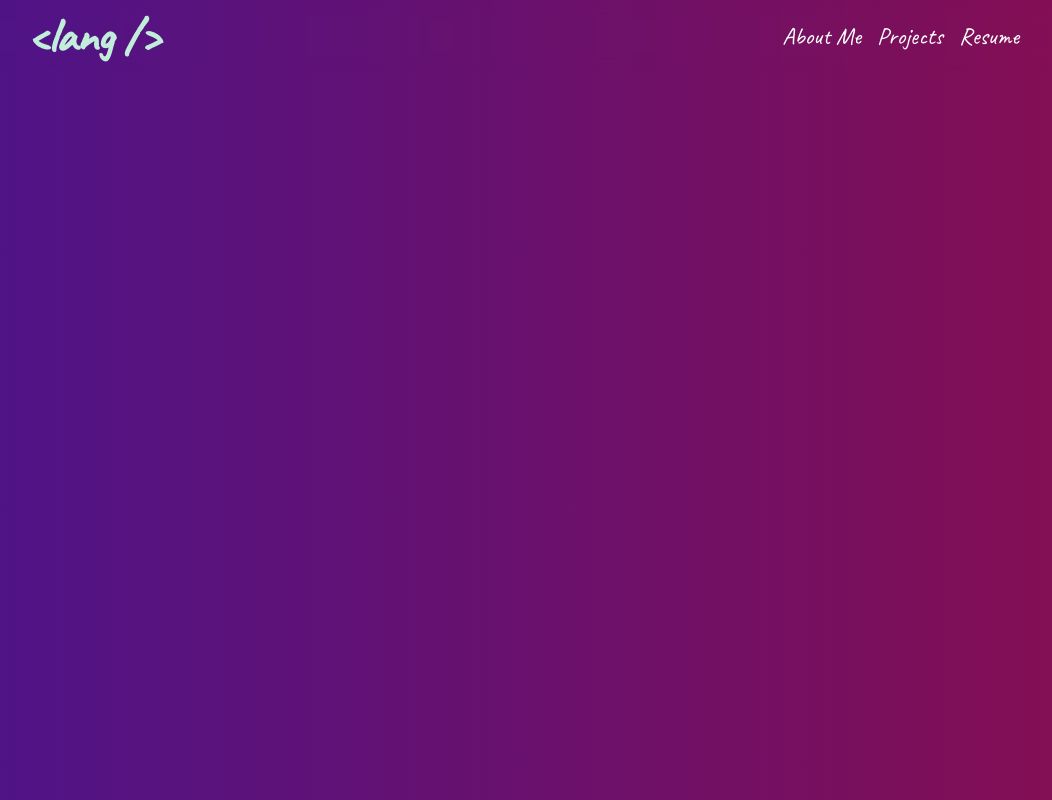
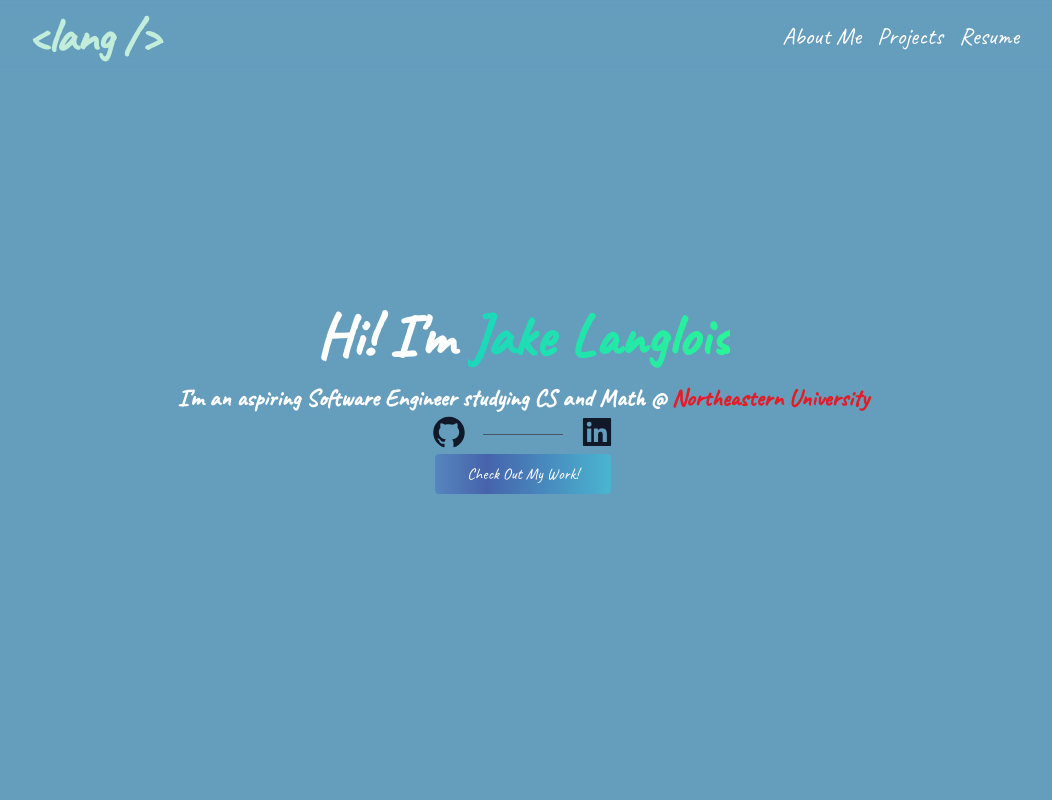
Before and after one commit to 23langloisj/Langlois-Portfolio, a React (Vite) app: page / in a window 1280 px wide. Shown: the top 800 px of the page, without its empty margins (117-1169 px from the left). Built offline with nearby package versions, Linux system fonts and the light colour scheme.

Commit message:
fixed animation (temp)

```diff
--- a/src/components/Intro.jsx
+++ b/src/components/Intro.jsx
@@ -8,7 +8,7 @@
 
     return (
     <header>
-        <AnimatedBackground />
+
         <div className="flex items-center justify-center h-screen mb-8">
             <div className="text-center">
                 <h1 className = "text-white text-center text-6xl font-bold">Hi! I'm <span className ="horizontal-gradient">Jake Langlois</span></h1>
```
